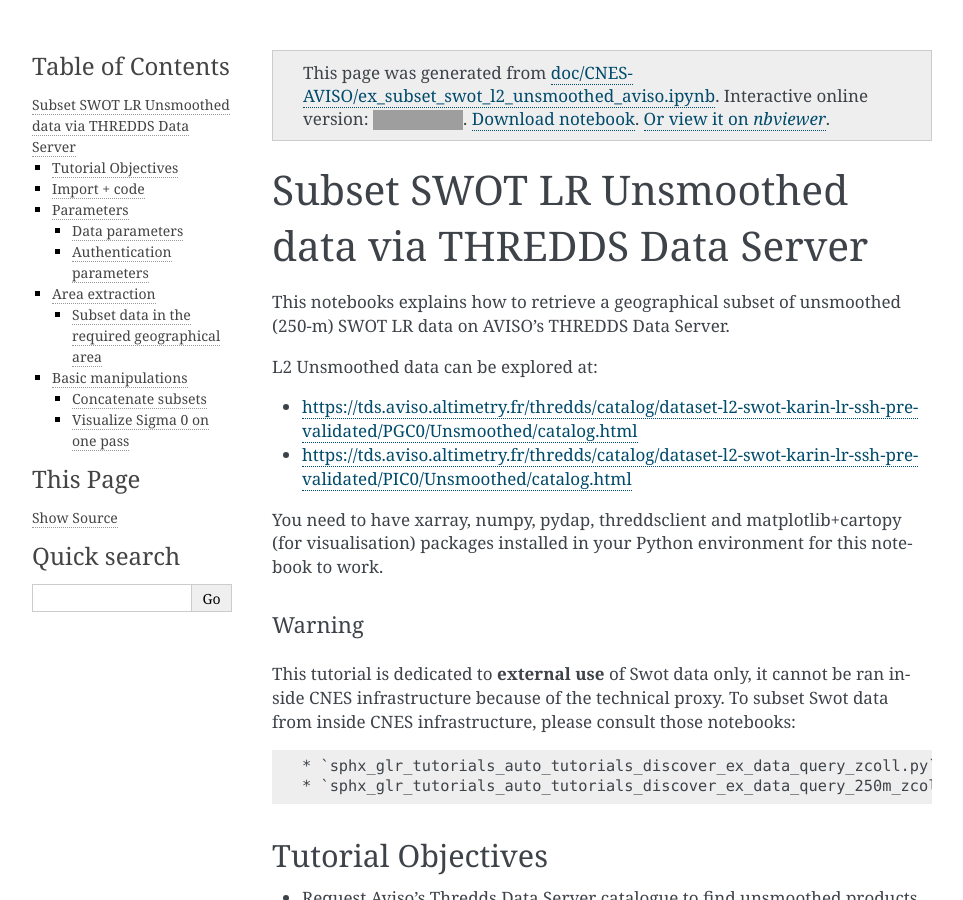
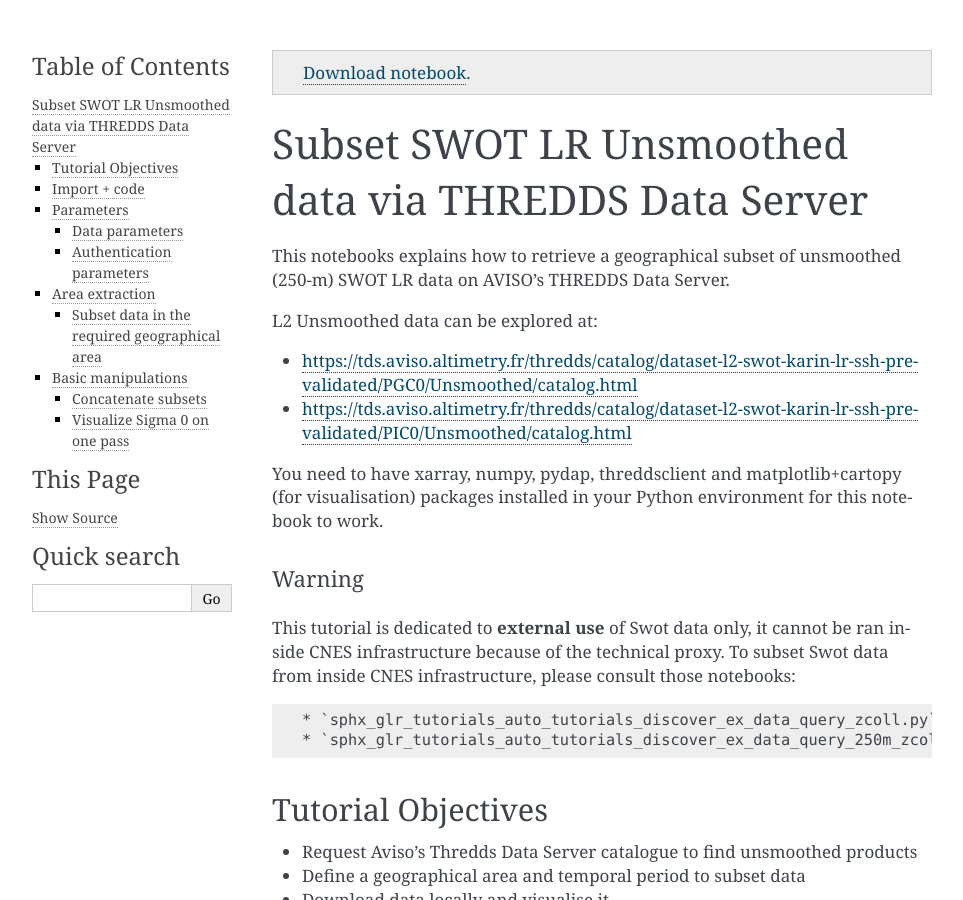
Before and after one commit to SWOT-community/SWOT-galleries, a Sphinx documentation site: the page built from docs/CNES-AVISO/ex_subset_swot_l2_unsmoothed_aviso.ipynb, in a window 1280 px wide and 900 px high. Shown: the whole window, without its empty margins (148-1111 px from the left). Built offline with Sphinx 7.4.7, drawn with Linux system fonts in a browser that asks for light colours; pages that are not in the unit, such as notebooks, are missing from menus; grey boxes are pictures that could not be loaded.

Commit message:
Update conf.py

```diff
--- a/docs/conf.py
+++ b/docs/conf.py
@@ -46,34 +46,11 @@
 .. raw:: html
 
     <div class="admonition note">
-      This page was generated from
-      <a class="reference external" href="https://github.com/spatialaudio/nbsphinx/blob/{{ env.config.release|e }}/{{ docname|e }}">{{ docname|e }}</a>.
-      Interactive online version:
-      <span style="white-space: nowrap;"><a href="https://mybinder.org/v2/gh/spatialaudio/nbsphinx/{{ env.config.release|e }}?filepath={{ docname|e }}"><img alt="Binder badge" src="https://mybinder.org/badge_logo.svg" style="vertical-align:text-bottom"></a>.</span>
       <a href="{{ env.docname.split('/')|last|e + '.ipynb' }}" class="reference download internal" download>Download notebook</a>.
-      <script>
-        if (document.location.host) {
-          let nbviewer_link = document.createElement('a');
-          nbviewer_link.setAttribute('href',
-            'https://nbviewer.org/url' +
-            (window.location.protocol == 'https:' ? 's/' : '/') +
-            window.location.host +
-            window.location.pathname.slice(0, -4) +
-            'ipynb');
-          nbviewer_link.innerHTML = 'Or view it on <em>nbviewer</em>';
-          nbviewer_link.classList.add('reference');
-          nbviewer_link.classList.add('external');
-          document.currentScript.replaceWith(nbviewer_link, '.');
-        }
-      </script>
     </div>
+"""
 
-.. raw:: latex
-
-    \nbsphinxstartnotebook{\scriptsize\noindent\strut
-    \textcolor{gray}{The following section was generated from
-    \sphinxcode{\sphinxupquote{\strut {{ docname | escape_latex }}}} \dotfill}}
-"""
+nbsphinx_epilog = nbsphinx_prolog
 
 
 templates_path = ['_templates']
```
